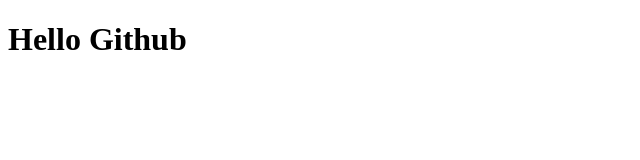
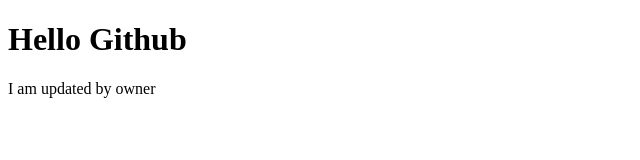
Before and after one commit to masum065/test-push, a plain HTML site: page index.html in a window 1280 px wide. Shown: the whole page, without its empty margins (0-640 px from the left). Drawn offline with Linux system fonts and the light colour scheme.

Commit message:
Updated commit

```diff
--- a/index.html
+++ b/index.html
@@ -10,7 +10,7 @@
 
 <body>
     <h1>Hello Github</h1>
-
+    <p>I am updated by owner</p>
 </body>
 
 </html>
```
